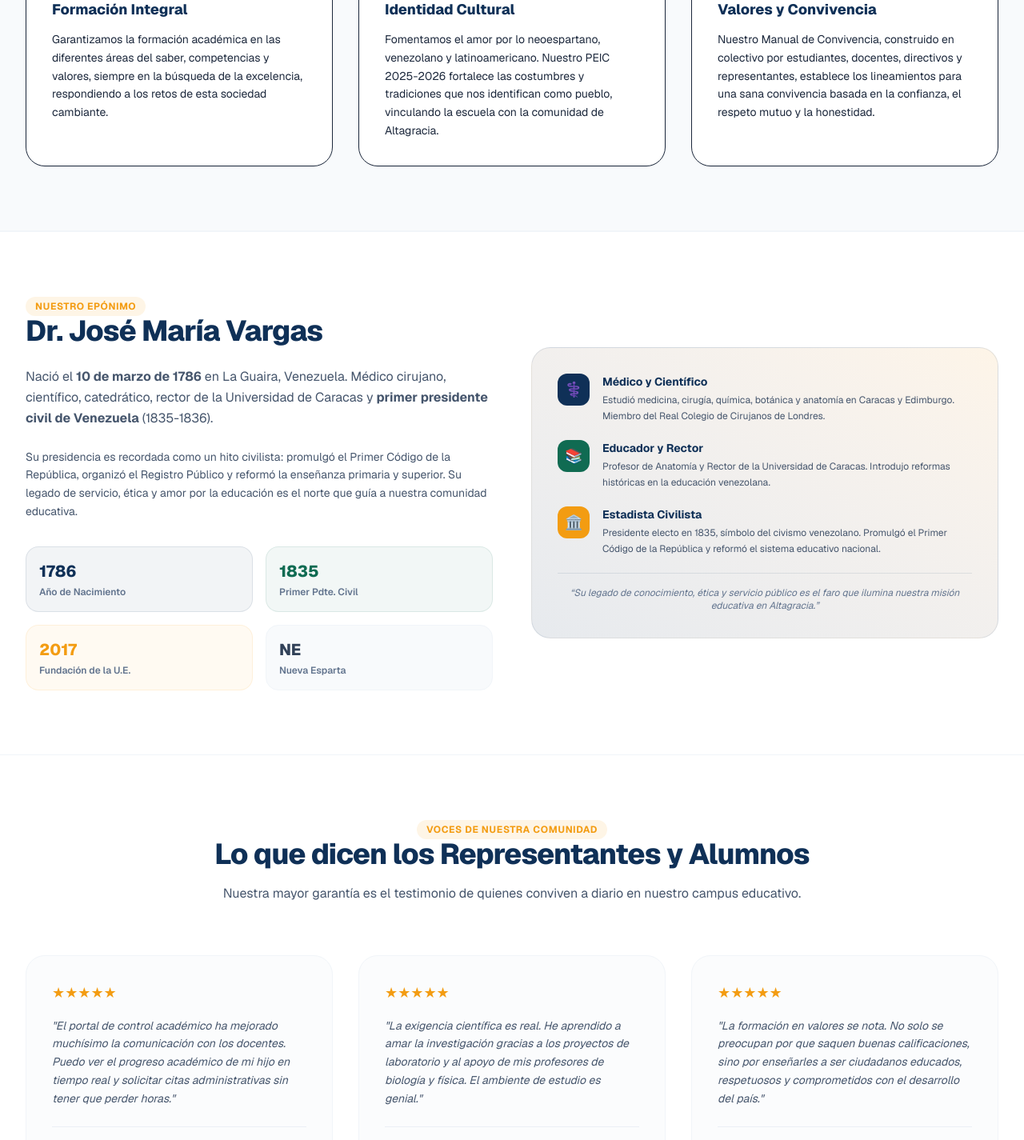
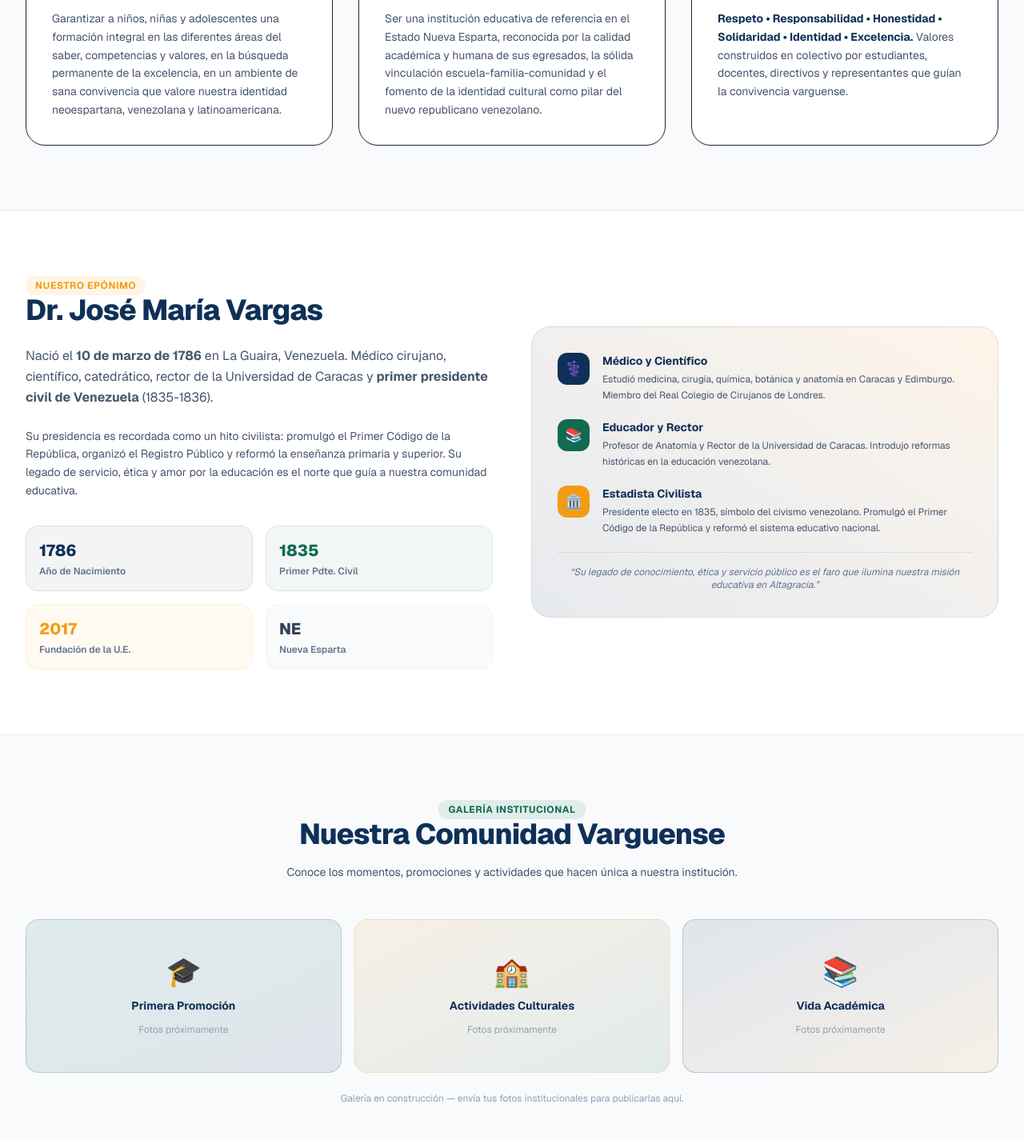
Before and after one commit to 01elients-cmd/Pagina-web-liceo, a Next.js app: page / in a window 1280 px wide. Shown: the part 1330-2755 px from the top of the page at 80% size. Built offline with nearby package versions, Linux system fonts and the light colour scheme.

Commit message:
feat: redisenar header con colores invertidos, logo ampliado, seccion de Mision Vision y añadir campo extra de telefono

```diff
--- a/src/app/page.tsx
+++ b/src/app/page.tsx
@@ -4,7 +4,7 @@ export default function HomePage() {
   return (
     <div className="min-h-screen bg-[#fcfdfe] text-slate-800 flex flex-col font-sans selection:bg-brand-green selection:text-white">
       {/* Top Banner Bar */}
-      <div className="bg-brand-blue text-white py-2 text-xs font-semibold text-center border-b border-brand-blue-hover/50 px-4">
+      <div className="bg-brand-green text-white py-2 text-xs font-semibold text-center border-b border-brand-green-hover/50 px-4">
         <span>RIF: J-41037200-1 • Código DEA: PD04971705 • Aprobada por el M.P.P.E. • Altagracia, Municipio Gómez, Nueva Esparta</span>
       </div>
 
@@ -12,24 +12,26 @@ export default function HomePage() {
       <header className="bg-white/80 backdrop-blur-md border-b border-slate-100 sticky top-0 z-50 transition-all duration-300">
         <div className="max-w-7xl mx-auto px-4 sm:px-6 lg:px-8 h-20 flex items-center justify-between">
           <div className="flex items-center gap-3">
-            {/* Institution Shield Logo */}
-            <div className="h-11 w-11 rounded-full bg-gradient-to-tr from-brand-blue to-brand-green flex items-center justify-center p-0.5 shadow-md">
+            {/* Institution Shield Logo - bigger */}
+            <div className="h-16 w-16 rounded-full bg-gradient-to-tr from-brand-green to-brand-blue flex items-center justify-center p-0.5 shadow-md flex-shrink-0">
               <div className="h-full w-full bg-white rounded-full flex items-center justify-center overflow-hidden relative">
                 <img src="/logo-liceo.png" alt="Logo U.E. Dr. José María Vargas" className="h-full w-full object-cover" />
               </div>
             </div>
             <div>
-              <span className="font-extrabold text-brand-blue tracking-tight text-md block leading-none">U.E. Dr. José María Vargas</span>
-              <span className="text-[10px] text-brand-green font-semibold tracking-wider uppercase block mt-0.5">Altagracia • Nueva Esparta • Desde 2017</span>
+              <span className="font-extrabold text-brand-blue tracking-tight text-base block leading-tight">U.E. Dr. José María Vargas</span>
+              <span className="text-[10px] text-brand-green font-bold tracking-wider block mt-0.5">Academia • Ciencia e Identidad</span>
+              <span className="text-[9px] text-slate-400 font-medium tracking-wide block">Excelencia Educativa al Servicio de la Comunidad</span>
             </div>
           </div>
 
-          <nav className="hidden md:flex items-center space-x-8 text-sm font-semibold text-slate-600">
+          <nav className="hidden md:flex items-center space-x-6 text-sm font-semibold text-slate-600">
             <Link href="/" className="text-brand-blue border-b-2 border-brand-green pb-1 px-1">Inicio</Link>
             <Link href="/admision" className="hover:text-brand-green hover:border-b-2 hover:border-brand-green/30 pb-1 px-1 transition-all">Admisión 2026</Link>
-            <Link href="#pilares" className="hover:text-brand-green hover:border-b-2 hover:border-brand-green/30 pb-1 px-1 transition-all">Valores</Link>
+            <Link href="#pilares" className="hover:text-brand-green hover:border-b-2 hover:border-brand-green/30 pb-1 px-1 transition-all">Misión y Visión</Link>
+            <Link href="#galeria" className="hover:text-brand-green hover:border-b-2 hover:border-brand-green/30 pb-1 px-1 transition-all">Galería</Link>
             <Link href="#testimonios" className="hover:text-brand-green hover:border-b-2 hover:border-brand-green/30 pb-1 px-1 transition-all">Comunidad</Link>
-            <Link href="#preguntas" className="hover:text-brand-green hover:border-b-2 hover:border-brand-green/30 pb-1 px-1 transition-all">Preguntas Frecuentes</Link>
+            <Link href="#preguntas" className="hover:text-brand-green hover:border-b-2 hover:border-brand-green/30 pb-1 px-1 transition-all">Preguntas</Link>
           </nav>
 
           <div className="flex items-center gap-3">
@@ -134,7 +136,7 @@ export default function HomePage() {
           </div>
         </section>
 
-        {/* Pillars Section */}
+        {/* Mision Vision Section */}
         <section id="pilares" className="py-20 bg-slate-50 border-y border-slate-100 relative">
           <div className="max-w-7xl mx-auto px-4 sm:px-6 lg:px-8">
             <div className="text-center max-w-3xl mx-auto mb-16 space-y-4">
@@ -142,55 +144,46 @@ export default function HomePage() {
                 Nuestra Propuesta Educativa
               </span>
               <h2 className="text-3xl sm:text-4xl font-extrabold text-brand-blue tracking-tight">
-                Pilares Fundamentales de la Institución
+                Misión, Visión y Valores
               </h2>
               <p className="text-slate-600 text-sm sm:text-base leading-relaxed">
-                Construimos un proceso educativo integral donde la formación académica, la identidad cultural neoespartana y los valores humanos se conjugan para formar ciudadanos comprometidos con Venezuela y Latinoamérica.
+                Formamos ciudadanos integrales con identidad neoespartana, venezolana y latinoamericana, bajo principios académicos, científicos y humanistas.
               </p>
             </div>
-
             <div className="grid grid-cols-1 md:grid-cols-3 gap-8">
-              {/* Pillar 1 */}
+              {/* Mision */}
               <div className="bg-white p-8 rounded-3xl border border-slate-150 shadow-xs hover:shadow-xl hover:-translate-y-1 hover:border-brand-green/20 transition-all duration-300 flex flex-col gap-6 group">
-                <div className="h-14 w-14 rounded-2xl bg-brand-blue/10 flex items-center justify-center text-brand-blue font-bold group-hover:bg-brand-blue group-hover:text-white transition-all duration-300">
-                  <svg className="w-7 h-7" fill="none" viewBox="0 0 24 24" stroke="currentColor" strokeWidth={2}>
-                    <path strokeLinecap="round" strokeLinejoin="round" d="M12 6.253v13m0-13C10.832 5.477 9.246 5 7.5 5S4.168 5.477 3 6.253v13C4.168 18.477 5.754 18 7.5 18s3.168.477 4 1.253m0-13C13.013 5.477 14.597 5 16.3 5s3.168.477 4 1.253v13C19.168 18.477 17.584 18 15.8 18c-1.747 0-3.332.477-4 1.253" />
-                  </svg>
+                <div className="h-14 w-14 rounded-2xl bg-brand-green/10 flex items-center justify-center text-brand-green font-bold group-hover:bg-brand-green group-hover:text-white transition-all duration-300">
+                  <svg className="w-7 h-7" fill="none" viewBox="0 0 24 24" stroke="currentColor" strokeWidth={2}><path strokeLinecap="round" strokeLinejoin="round" d="M12 6.253v13m0-13C10.832 5.477 9.246 5 7.5 5S4.168 5.477 3 6.253v13C4.168 18.477 5.754 18 7.5 18s3.168.477 4 1.253m0-13C13.013 5.477 14.597 5 16.3 5s3.168.477 4 1.253v13C19.168 18.477 17.584 18 15.8 18c-1.747 0-3.332.477-4 1.253" /></svg>
                 </div>
                 <div>
-                  <h3 className="font-extrabold text-lg text-brand-blue">Formación Integral</h3>
-                  <p className="mt-3 text-sm text-slate-650 leading-relaxed">
-                    Garantizamos la formación académica en las diferentes áreas del saber, competencias y valores, siempre en la búsqueda de la excelencia, respondiendo a los retos de esta sociedad cambiante.
+                  <h3 className="font-extrabold text-lg text-brand-blue">Misión</h3>
+                  <p className="mt-3 text-sm text-slate-600 leading-relaxed">
+                    Garantizar a niños, niñas y adolescentes una formación integral en las diferentes áreas del saber, competencias y valores, en la búsqueda permanente de la excelencia, en un ambiente de sana convivencia que valore nuestra identidad neoespartana, venezolana y latinoamericana.
                   </p>
                 </div>
               </div>
-
-              {/* Pillar 2 */}
+              {/* Vision */}
               <div className="bg-white p-8 rounded-3xl border border-slate-150 shadow-xs hover:shadow-xl hover:-translate-y-1 hover:border-brand-green/20 transition-all duration-300 flex flex-col gap-6 group">
-                <div className="h-14 w-14 rounded-2xl bg-brand-green/10 flex items-center justify-center text-brand-green font-bold group-hover:bg-brand-green group-hover:text-white transition-all duration-300">
-                  <svg className="w-7 h-7" fill="none" viewBox="0 0 24 24" stroke="currentColor" strokeWidth={2}>
-                    <path strokeLinecap="round" strokeLinejoin="round" d="M9.75 17L9 20l-1 1h8l-1-1-.75-3M3 13h18M5 17h14a2 2 0 002-2V5a2 2 0 00-2-2H5a2 2 0 00-2 2v10a2 2 0 002 2z" />
-                  </svg>
+                <div className="h-14 w-14 rounded-2xl bg-brand-blue/10 flex items-center justify-center text-brand-blue font-bold group-hover:bg-brand-blue group-hover:text-white transition-all duration-300">
+                  <svg className="w-7 h-7" fill="none" viewBox="0 0 24 24" stroke="currentColor" strokeWidth={2}><path strokeLinecap="round" strokeLinejoin="round" d="M15 12a3 3 0 11-6 0 3 3 0 016 0z" /><path strokeLinecap="round" strokeLinejoin="round" d="M2.458 12C3.732 7.943 7.523 5 12 5c4.478 0 8.268 2.943 9.542 7-1.274 4.057-5.064 7-9.542 7-4.477 0-8.268-2.943-9.542-7z" /></svg>
                 </div>
                 <div>
-                  <h3 className="font-extrabold text-lg text-brand-blue">Identidad Cultural</h3>
-                  <p className="mt-3 text-sm text-slate-650 leading-relaxed">
-                    Fomentamos el amor por lo neoespartano, venezolano y latinoamericano. Nuestro PEIC 2025-2026 fortalece las costumbres y tradiciones que nos identifican como pueblo, vinculando la escuela con la comunidad de Altagracia.
+                  <h3 className="font-extrabold text-lg text-brand-blue">Visión</h3>
+                  <p className="mt-3 text-sm text-slate-600 leading-relaxed">
+                    Ser una institución educativa de referencia en el Estado Nueva Esparta, reconocida por la calidad académica y humana de sus egresados, la sólida vinculación escuela-familia-comunidad y el fomento de la identidad cultural como pilar del nuevo republicano venezolano.
                   </p>
                 </div>
               </div>
-
-              {/* Pillar 3 */}
+              {/* Valores */}
               <div className="bg-white p-8 rounded-3xl border border-slate-150 shadow-xs hover:shadow-xl hover:-translate-y-1 hover:border-brand-green/20 transition-all duration-300 flex flex-col gap-6 group">
                 <div className="h-14 w-14 rounded-2xl bg-brand-gold/10 flex items-center justify-center text-brand-gold font-bold group-hover:bg-brand-gold group-hover:text-white transition-all duration-300">
-                  <svg className="w-7 h-7" fill="none" viewBox="0 0 24 24" stroke="currentColor" strokeWidth={2}>
-                    <path strokeLinecap="round" strokeLinejoin="round" d="M9 12l2 2 4-4m5.618-4.016A11.955 11.955 0 0112 2.944a11.955 11.955 0 01-8.618 3.04A12.02 12.02 0 003 9c0 5.591 3.824 10.29 9 11.622 5.176-1.332 9-6.03 9-11.622 0-1.042-.133-2.052-.382-3.016z" />
-                  </svg>
+                  <svg className="w-7 h-7" fill="none" viewBox="0 0 24 24" stroke="currentColor" strokeWidth={2}><path strokeLinecap="round" strokeLinejoin="round" d="M9 12l2 2 4-4m5.618-4.016A11.955 11.955 0 0112 2.944a11.955 11.955 0 01-8.618 3.04A12.02 12.02 0 003 9c0 5.591 3.824 10.29 9 11.622 5.176-1.332 9-6.03 9-11.622 0-1.042-.133-2.052-.382-3.016z" /></svg>
                 </div>
                 <div>
-                  <h3 className="font-extrabold text-lg text-brand-blue">Valores y Convivencia</h3>
-                  <p className="mt-3 text-sm text-slate-650 leading-relaxed">
-                    Nuestro Manual de Convivencia, construido en colectivo por estudiantes, docentes, directivos y representantes, establece los lineamientos para una sana convivencia basada en la confianza, el respeto mutuo y la honestidad.
+                  <h3 className="font-extrabold text-lg text-brand-blue">Valores Institucionales</h3>
+                  <p className="mt-3 text-sm text-slate-600 leading-relaxed">
+                    <strong className="text-brand-blue">Respeto • Responsabilidad • Honestidad • Solidaridad • Identidad • Excelencia.</strong> Valores construidos en colectivo por estudiantes, docentes, directivos y representantes que guían la convivencia varguense.
                   </p>
                 </div>
               </div>
@@ -266,78 +259,58 @@ export default function HomePage() {
           </div>
         </section>
 
-        {/* Testimonials Section */}
+        {/* Gallery Section */}
+        <section id="galeria" className="py-20 bg-slate-50 border-y border-slate-100">
+          <div className="max-w-7xl mx-auto px-4 sm:px-6 lg:px-8">
+            <div className="text-center max-w-3xl mx-auto mb-12 space-y-4">
+              <span className="text-xs font-bold text-brand-green bg-brand-green/10 px-3 py-1 rounded-full uppercase tracking-wider">Galería Institucional</span>
+              <h2 className="text-3xl sm:text-4xl font-extrabold text-brand-blue tracking-tight">Nuestra Comunidad Varguense</h2>
+              <p className="text-slate-600 text-sm leading-relaxed">Conoce los momentos, promociones y actividades que hacen única a nuestra institución.</p>
+            </div>
+            <div className="grid grid-cols-1 sm:grid-cols-3 gap-4">
+              <div className="bg-gradient-to-br from-brand-green/10 to-brand-blue/10 rounded-2xl h-48 flex flex-col items-center justify-center border border-brand-green/20 gap-3">
+                <span className="text-4xl">🎓</span>
+                <span className="text-sm font-bold text-brand-blue">Primera Promoción</span>
+                <span className="text-xs text-slate-400">Fotos próximamente</span>
+              </div>
+              <div className="bg-gradient-to-br from-brand-gold/10 to-brand-green/10 rounded-2xl h-48 flex flex-col items-center justify-center border border-brand-gold/20 gap-3">
+                <span className="text-4xl">🏫</span>
+                <span className="text-sm font-bold text-brand-blue">Actividades Culturales</span>
+                <span className="text-xs text-slate-400">Fotos próximamente</span>
+              </div>
+              <div className="bg-gradient-to-br from-brand-blue/10 to-brand-gold/10 rounded-2xl h-48 flex flex-col items-center justify-center border border-brand-blue/20 gap-3">
+                <span className="text-4xl">📚</span>
+                <span className="text-sm font-bold text-brand-blue">Vida Académica</span>
+                <span className="text-xs text-slate-400">Fotos próximamente</span>
+              </div>
+            </div>
+            <p className="text-center text-xs text-slate-400 mt-6">Galería en construcción — envía tus fotos institucionales para publicarlas aquí.</p>
+          </div>
+        </section>
+
+        {/* Community Section */}
         <section id="testimonios" className="py-20 bg-white">
           <div className="max-w-7xl mx-auto px-4 sm:px-6 lg:px-8">
-            <div className="text-center max-w-3xl mx-auto mb-16 space-y-4">
-              <span className="text-xs font-bold text-brand-gold bg-brand-gold/10 px-3 py-1 rounded-full uppercase tracking-wider">
-                Voces de Nuestra Comunidad
-              </span>
-              <h2 className="text-3xl sm:text-4xl font-extrabold text-brand-blue tracking-tight">
-                Lo que dicen los Representantes y Alumnos
-              </h2>
-              <p className="text-slate-600 text-sm sm:text-base leading-relaxed">
-                Nuestra mayor garantía es el testimonio de quienes conviven a diario en nuestro campus educativo.
-              </p>
+            <div className="text-center max-w-3xl mx-auto mb-12 space-y-4">
+              <span className="text-xs font-bold text-brand-gold bg-brand-gold/10 px-3 py-1 rounded-full uppercase tracking-wider">Nuestra Comunidad</span>
+              <h2 className="text-3xl sm:text-4xl font-extrabold text-brand-blue tracking-tight">El Colectivo Varguense</h2>
+              <p className="text-slate-600 text-sm leading-relaxed">Somos escuela, familia y comunidad. Unidos por la identidad neoespartana y el compromiso con la educación de excelencia.</p>
             </div>
-
-            <div className="grid grid-cols-1 md:grid-cols-3 gap-8">
-              {/* Testimonial 1 */}
-              <div className="bg-slate-50/50 p-8 rounded-3xl border border-slate-100 flex flex-col justify-between gap-6 shadow-2xs">
-                <div className="space-y-4">
-                  {/* Rating Stars */}
-                  <div className="flex text-brand-gold text-lg">★★★★★</div>
-                  <p className="text-sm text-slate-600 italic leading-relaxed">
-                    "El portal de control académico ha mejorado muchísimo la comunicación con los docentes. Puedo ver el progreso académico de mi hijo en tiempo real y solicitar citas administrativas sin tener que perder horas."
-                  </p>
-                </div>
-                <div className="flex items-center gap-3.5 pt-4 border-t border-slate-200/60">
-                  <div className="h-10 w-10 rounded-full bg-brand-blue flex items-center justify-center text-white font-bold text-sm">
-                    LP
-                  </div>
-                  <div>
-                    <h4 className="font-bold text-sm text-brand-blue">Luis Pérez G.</h4>
-                    <span className="text-xs text-slate-400 font-medium">Representante (4to Año)</span>
-                  </div>
-                </div>
+            <div className="grid grid-cols-1 md:grid-cols-3 gap-6">
+              <div className="bg-brand-green/5 border border-brand-green/15 p-6 rounded-2xl text-center space-y-2">
+                <span className="text-3xl">👨‍🏫</span>
+                <h4 className="font-bold text-brand-blue">Cuerpo Docente</h4>
+                <p className="text-xs text-slate-500 leading-relaxed">Personal directivo, docente, administrativo y ambientalista comprometido con la excelencia varguense.</p>
               </div>
-
-              {/* Testimonial 2 */}
-              <div className="bg-slate-50/50 p-8 rounded-3xl border border-slate-100 flex flex-col justify-between gap-6 shadow-2xs">
-                <div className="space-y-4">
-                  <div className="flex text-brand-gold text-lg">★★★★★</div>
-                  <p className="text-sm text-slate-600 italic leading-relaxed">
-                    "La exigencia científica es real. He aprendido a amar la investigación gracias a los proyectos de laboratorio y al apoyo de mis profesores de biología y física. El ambiente de estudio es genial."
-                  </p>
-                </div>
-                <div className="flex items-center gap-3.5 pt-4 border-t border-slate-200/60">
-                  <div className="h-10 w-10 rounded-full bg-brand-green flex items-center justify-center text-white font-bold text-sm">
-                    MS
-                  </div>
-                  <div>
-                    <h4 className="font-bold text-sm text-brand-blue">María Silva V.</h4>
-                    <span className="text-xs text-slate-400 font-medium">Estudiante de 5to Año</span>
-                  </div>
-                </div>
+              <div className="bg-brand-blue/5 border border-brand-blue/15 p-6 rounded-2xl text-center space-y-2">
+                <span className="text-3xl">👨‍👩‍👧‍👦</span>
+                <h4 className="font-bold text-brand-blue">Familias Varguenses</h4>
+                <p className="text-xs text-slate-500 leading-relaxed">Padres, madres y representantes como aliados fundamentales en el proceso educativo de sus hijos.</p>
               </div>
-
-              {/* Testimonial 3 */}
-              <div className="bg-slate-50/50 p-8 rounded-3xl border border-slate-100 flex flex-col justify-between gap-6 shadow-2xs">
-                <div className="space-y-4">
-                  <div className="flex text-brand-gold text-lg">★★★★★</div>
-                  <p className="text-sm text-slate-600 italic leading-relaxed">
-                    "La formación en valores se nota. No solo se preocupan por que saquen buenas calificaciones, sino por enseñarles a ser ciudadanos educados, respetuosos y comprometidos con el desarrollo del país."
-                  </p>
-                </div>
-                <div className="flex items-center gap-3.5 pt-4 border-t border-slate-200/60">
-                  <div className="h-10 w-10 rounded-full bg-slate-700 flex items-center justify-center text-white font-bold text-sm">
-                    AR
-                  </div>
-                  <div>
-                    <h4 className="font-bold text-sm text-brand-blue">Ana Rodríguez</h4>
-                    <span className="text-xs text-slate-400 font-medium">Representante (1er Año)</span>
-                  </div>
-                </div>
+              <div className="bg-brand-gold/5 border border-brand-gold/15 p-6 rounded-2xl text-center space-y-2">
+                <span className="text-3xl">🌟</span>
+                <h4 className="font-bold text-brand-blue">Estudiantes</h4>
+                <p className="text-xs text-slate-500 leading-relaxed">Jóvenes con identidad, valores y conocimiento, listos para enfrentar los retos de la sociedad moderna.</p>
               </div>
             </div>
           </div>
@@ -407,7 +380,7 @@ export default function HomePage() {
         {/* CTA Banner Section */}
         <section className="py-20 bg-white">
           <div className="max-w-7xl mx-auto px-4 sm:px-6 lg:px-8">
-            <div className="relative rounded-3xl bg-gradient-to-tr from-brand-blue to-brand-green px-8 py-14 sm:p-16 overflow-hidden shadow-2xl flex flex-col items-center text-center text-white space-y-6">
+            <div className="relative rounded-3xl bg-gradient-to-tr from-brand-green to-brand-blue px-8 py-14 sm:p-16 overflow-hidden shadow-2xl flex flex-col items-center text-center text-white space-y-6">
               {/* Blur Circle background decor */}
               <div className="absolute top-0 right-0 w-80 h-80 bg-white/5 rounded-full filter blur-2xl"></div>
               <div className="absolute bottom-0 left-0 w-80 h-80 bg-brand-gold/10 rounded-full filter blur-2xl"></div>
```
Also changed, not shown: src/app/admision/page.tsx (+14 -1 lines).
